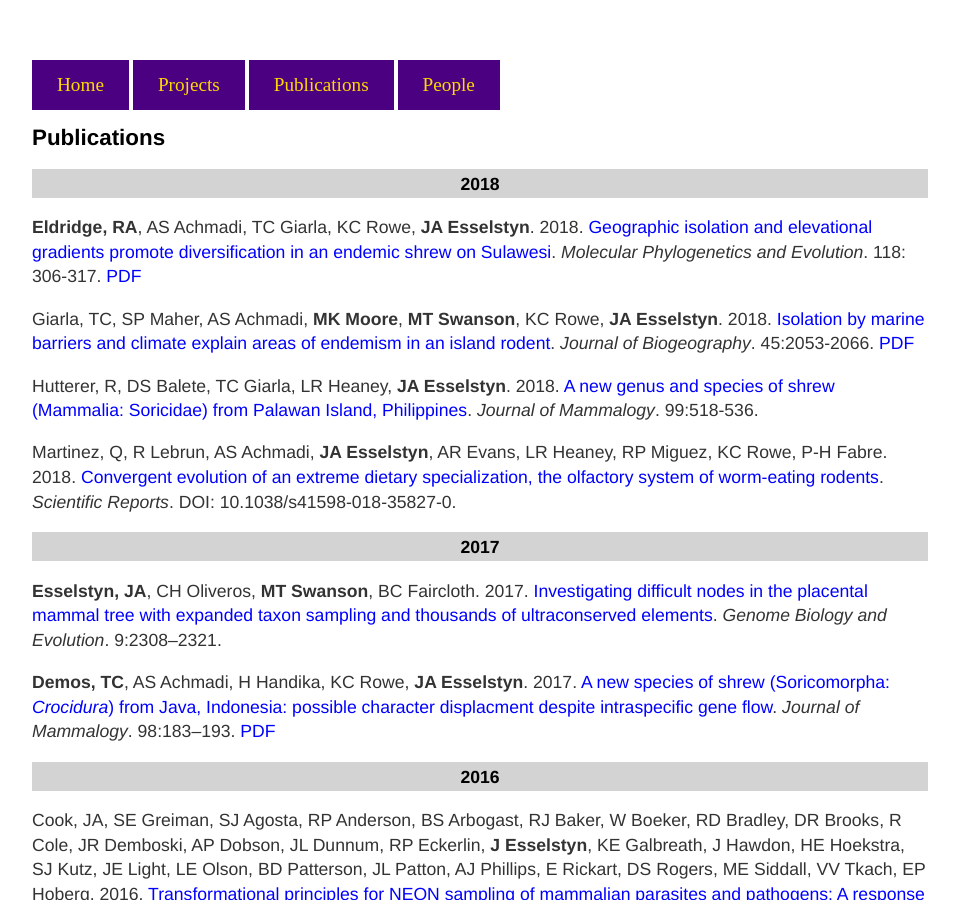
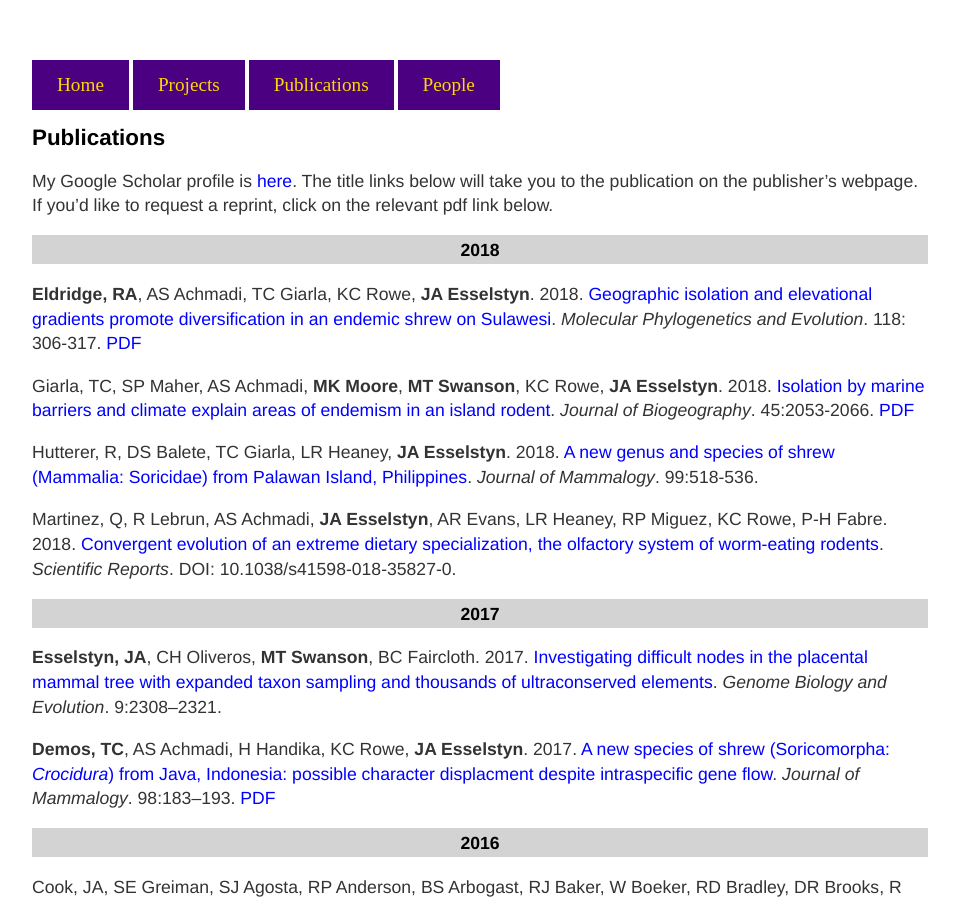
Before and after one commit to esselstyn/esselstyn.github.io, a Jekyll site: the page built from publications.md, in a window 1280 px wide and 900 px high. Shown: the whole window, without its empty margins (160-1119 px from the left). Built offline with Jekyll 4.4.1, drawn with Linux system fonts in a browser that asks for light colours; some of the changed lines change nothing that is shown; some of the changed text lies outside the part shown.

Commit message:
updated links

```diff
--- a/publications.md
+++ b/publications.md
@@ -4,6 +4,7 @@
 ---
 
 # Publications
+My Google Scholar profile is [here](https://scholar.google.com/citations?user=8p7eEcAAAAAJ&hl=en). The title links below will take you to the publication on the publisher's webpage. If you'd like to request a reprint, click on the relevant pdf link below.
 
 ### 2018
 **Eldridge, RA**, AS Achmadi, TC Giarla, KC Rowe, **JA Esselstyn**. 2018. [Geographic isolation and elevational gradients promote diversification in an endemic shrew on Sulawesi](https://dx.doi.org/10.1016/j.ympev.2017.09.018). _Molecular Phylogenetics and Evolution_. 118: 306-317. [PDF](publications/2018/Eldridge-2018.pdf)
@@ -78,46 +79,46 @@
 ### 2011
 **Esselstyn JA**, SP Maher, RM Brown. 2011. [Species interactions during diversification and community assembly in an island radiation of shrews](https://dx.doi.org/10.1371/journal.pone.0021885). *PLoS ONE*. e21885.
 
-Wiles, GJ, TJ O'Shea, DJ Worthington, **JA Esselstyn**, EW Valdez. 2011. [Status and natural history of the last knwon population of *Emballonura semicaudata rotensis*](https://dx.doi.org/10.3161/150811011X624785). *Acta Chiropterologica*. 13:299-309.
+Wiles, GJ, TJ O'Shea, DJ Worthington, **JA Esselstyn**, EW Valdez. 2011. [Status and natural history of the last knwon population of *Emballonura semicaudata rotensis*](https://dx.doi.org/10.3161/150811011X624785). *Acta Chiropterologica*. 13:299-309. [PDF](publications/2011/Wiles-2011.pdf)
 
 ### 2010
-Brown, RM, CW Linkem, CD Siler, J Sukumaran, **JA Esselstyn**, AC Diesmos, D Iskandar, D Bickford, BJ Evans, JA McGuire, J supriatna, N Andayani. 2010. [Phylogeography and historical demography of *Polypedates leucomystax* in the islands of Indonesia and the Philippines: evidence for recent human-mediated range expansion?](https://dx.doi.org/10.1016/j.ympev.2010.06.015). *Molecular Phylogenetics and Evolution*. 57:598-619.
+Brown, RM, CW Linkem, CD Siler, J Sukumaran, **JA Esselstyn**, AC Diesmos, D Iskandar, D Bickford, BJ Evans, JA McGuire, J supriatna, N Andayani. 2010. [Phylogeography and historical demography of *Polypedates leucomystax* in the islands of Indonesia and the Philippines: evidence for recent human-mediated range expansion?](https://dx.doi.org/10.1016/j.ympev.2010.06.015). *Molecular Phylogenetics and Evolution*. 57:598-619. [PDF](publications/2010/Brown-2010.pdf)
 
 **Esselstyn, JA**. 2010. At long last, an authoritative guide to the mammals of Indochina. *Journal of Mammalian Evolution*. 17:215-216.
 
-**Esselstyn, JA**, SM Goodman. 2010. [New species of shrew (Soricidae: *Crocidura*) from Sibuyan Island, Philippines](https://dx.doi.org/10.1644/10-MAMM-A-002.1). *Journal of Mammalogy*. 91:1467-1472.
+**Esselstyn, JA**, SM Goodman. 2010. [New species of shrew (Soricidae: *Crocidura*) from Sibuyan Island, Philippines](https://dx.doi.org/10.1644/10-MAMM-A-002.1). *Journal of Mammalogy*. 91:1467-1472. [PDF](publications/2010/Esselstyn-2010b.pdf)
 
-**Esselstyn JA**, CH Oliveros. 2010. [Colonization of the Philippines from Taiwan: a multi-locus test of the biogeographic and phylogenetic relationships of isolated populations of shrews](https://dx.doi.org/10.1111/j.1365-2699.2010.02295.x). *Journal of Biogeography*. 37:1504-1514.
+**Esselstyn JA**, CH Oliveros. 2010. [Colonization of the Philippines from Taiwan: a multi-locus test of the biogeographic and phylogenetic relationships of isolated populations of shrews](https://dx.doi.org/10.1111/j.1365-2699.2010.02295.x). *Journal of Biogeography*. 37:1504-1514. [PDF](publications/2010/Esselstyn-2010a.pdf)
 
-**Esselstyn JA**, CH Oliveros, RG Moyle, AT Peterson, JA McGuire, RM Brown. 2010. [Integrating phylogenetic and taxonomic evidence illuminates complex biogeographic patterns along Huxley's modification of Wallace's Line](https://dx.doi.org/10.1111/j.1365-2699.2010.02378.x). *Journal of Biogeography*. 37:2054-2066.
+**Esselstyn JA**, CH Oliveros, RG Moyle, AT Peterson, JA McGuire, RM Brown. 2010. [Integrating phylogenetic and taxonomic evidence illuminates complex biogeographic patterns along Huxley's modification of Wallace's Line](https://dx.doi.org/10.1111/j.1365-2699.2010.02378.x). *Journal of Biogeography*. 37:2054-2066. [PDF](publications/2010/Esselstyn-2010c.pdf)
 
 Heaney, LR, ML Dollar, DS Balete, **JA Esselstyn**, EA Rickart, JL Sedlock. 2010. [Synopsis of Philippine mammals](http://www.fieldmuseum.org/philippine_mammals/).
 
-Patou, ML, A Wilting, P Gaubert, **JA Esselstyn** C Cruad, AP Jennings, J Fickel, G Veron. 2010. [Evolutionary history of the *Paradoxurus* palm civets -- a new model for Asian biogeography](https://dx.doi.org/10.1111/j.1365-2699.2010.02364.x). *Journal of Biogeography*. 37:2077-2097.
+Patou, ML, A Wilting, P Gaubert, **JA Esselstyn** C Cruad, AP Jennings, J Fickel, G Veron. 2010. [Evolutionary history of the *Paradoxurus* palm civets -- a new model for Asian biogeography](https://dx.doi.org/10.1111/j.1365-2699.2010.02364.x). *Journal of Biogeography*. 37:2077-2097. [PDF](publications/2010/Patou-2010.pdf)
 
-Siler, CD, JR Oaks, **JA Esselstyn**, AC Diesmos, RM Brown. 2010. [Phylogeny and biogeography of Philippine bent-toed geckos (Gekkonidae: *Cyrtodactylus*) contradict a prevailing model of Pleistocene diversification](https://dx.doi.org/10.1016/j.ympev.2010.01.027). *Molecular Phylogenetics and Evolution*. 55:699-710.
+Siler, CD, JR Oaks, **JA Esselstyn**, AC Diesmos, RM Brown. 2010. [Phylogeny and biogeography of Philippine bent-toed geckos (Gekkonidae: *Cyrtodactylus*) contradict a prevailing model of Pleistocene diversification](https://dx.doi.org/10.1016/j.ympev.2010.01.027). *Molecular Phylogenetics and Evolution*. 55:699-710. [PDF](publications/2010/Siler-2010.pdf)
 
-Stanley, WT, **JA Esselstyn**. 2010. [Biogeography and diversity among montane populations of mouse shrew (Soricidae: *Myosorex*) in Tanzania](https://dx.doi.org/10.1111/j.1095-8312.2010.01448.x). *Biological Journal of the Linnean Society*. 100:669-680.
+Stanley, WT, **JA Esselstyn**. 2010. [Biogeography and diversity among montane populations of mouse shrew (Soricidae: *Myosorex*) in Tanzania](https://dx.doi.org/10.1111/j.1095-8312.2010.01448.x). *Biological Journal of the Linnean Society*. 100:669-680. [PDF](publications/2010/Stanley-2010.pdf)
 
 ### 2009
-**Esselstyn, JA**, RM Brown. 2009. [The role of repeated sea-level fluctuations in the generation of shrew (Soricidae: *Crocidura*) diversity in the Philippine Archipelago](https://dx.doi.org/10.1016/j.ympev.2009.05.034). *Molecular Phylogenetics and Evolution*. 53:171-181.
+**Esselstyn, JA**, RM Brown. 2009. [The role of repeated sea-level fluctuations in the generation of shrew (Soricidae: *Crocidura*) diversity in the Philippine Archipelago](https://dx.doi.org/10.1016/j.ympev.2009.05.034). *Molecular Phylogenetics and Evolution*. 53:171-181. [PDF](publications/2009/Esselstyn-2009b.pdf)
 
-**Esselstyn, JA**, RM Timm, RM Brown. 2009. [Do geological or climatic processes drive speciation in dynamic archipelagos? The tempo and mode of diversification in Southeast Asian shrews](https://dx.doi.org/10.1111/j.1558-5646.2009.00743.x). *Evolution*. 63:2595-2610.
+**Esselstyn, JA**, RM Timm, RM Brown. 2009. [Do geological or climatic processes drive speciation in dynamic archipelagos? The tempo and mode of diversification in Southeast Asian shrews](https://dx.doi.org/10.1111/j.1558-5646.2009.00743.x). *Evolution*. 63:2595-2610. [PDF](publications/2009/Esselstyn-2009a.pdf)
 
 ### 2008
-Amar, A, F Amidon, B Arroyo, **JA Esselstyn**, AP Marshall. 2008. [Population trends of the forest bird community on the Pacific island of Rota, Mariana Islands](https://dx.doi.org/10.1525/cond.2008.8560). *Condor*. 110:421-427.
+Amar, A, F Amidon, B Arroyo, **JA Esselstyn**, AP Marshall. 2008. [Population trends of the forest bird community on the Pacific island of Rota, Mariana Islands](https://dx.doi.org/10.1525/cond.2008.8560). *Condor*. 110:421-427. [PDF](publications/2008/Amar-2008.pdf)
 
-**Esselstyn, JA**, HJD Garcia, MG Saulog, LR Heaney. 2008. [A new species of *Desmalopex* (Pteropodidae) from the Philippines, with a phylogenetic analysis of the Pteropodini](https://dx.doi.org/10.1644/07-MAMM-A-285.1). *Journal of Mammalogy*. 89:815-825.
+**Esselstyn, JA**, HJD Garcia, MG Saulog, LR Heaney. 2008. [A new species of *Desmalopex* (Pteropodidae) from the Philippines, with a phylogenetic analysis of the Pteropodini](https://dx.doi.org/10.1644/07-MAMM-A-285.1). *Journal of Mammalogy*. 89:815-825. [PDF](publications/2008/Esselstyn-2008.pdf)
 
 ### 2007 and earlier
-**Esselstyn, JA**. 2007. [A new species of stripe-faced fruit bat (Chiroptera: Pteropodidae: *Styloctenium*) from the Philippines](https://dx.doi.org/10.1644/06-MAMM-A-294R.1). *Journal of Mammalogy*. 88:951-958.
+**Esselstyn, JA**. 2007. [A new species of stripe-faced fruit bat (Chiroptera: Pteropodidae: *Styloctenium*) from the Philippines](https://dx.doi.org/10.1644/06-MAMM-A-294R.1). *Journal of Mammalogy*. 88:951-958. [PDF](publications/2007/Esselstyn-2007a.pdf)
 
-**Esselstyn, JA**. 2007. [Should universal guidelines be applied to taxonomic research?](https://dx.doi.org/10.1111/j.1095-8312.2007.00776.x). *Biological Journal of the Linnean Society*. 90:761-764.
+**Esselstyn, JA**. 2007. [Should universal guidelines be applied to taxonomic research?](https://dx.doi.org/10.1111/j.1095-8312.2007.00776.x). *Biological Journal of the Linnean Society*. 90:761-764. [PDF](publications/2007/Esselstyn-2007b.pdf)
 
-**Esselstyn, JA**, A Amar, D Janeke. 2006. [Impact of post-typhoon hunting on Mariana fruit bats (*Pteropus mariannus*)](https://dx.doi.org/10.1353/psc.2006.0027). *Pacific Science*. 60:531-539.
+**Esselstyn, JA**, A Amar, D Janeke. 2006. [Impact of post-typhoon hunting on Mariana fruit bats (*Pteropus mariannus*)](https://dx.doi.org/10.1353/psc.2006.0027). *Pacific Science*. 60:531-539. [PDF](publications/2007/Esselstyn-2006.pdf)
 
-**Esselstyn, JA**, P Widmann, LR Heaney. 2004. The mammals of Palawan Island, Philippines. *Proceedings of the Biological Society of Washington*. 117:271-302.
+**Esselstyn, JA**, P Widmann, LR Heaney. 2004. The mammals of Palawan Island, Philippines. *Proceedings of the Biological Society of Washington*. 117:271-302. [PDF](publications/2007/Esselstyn-2004a.pdf)
 
-**Esselstyn, JA**, GJ Wiles, A Amar. 2004. [Habitat use of the Pacific sheath-tailed bat (*Emballonura semicaudata*) on Aguiguan, Mariana Islands](https://dx.doi.org/10.3161/001.006.0208). *Acta Chiropterological*. 6:303-308.
+**Esselstyn, JA**, GJ Wiles, A Amar. 2004. [Habitat use of the Pacific sheath-tailed bat (*Emballonura semicaudata*) on Aguiguan, Mariana Islands](https://dx.doi.org/10.3161/001.006.0208). *Acta Chiropterological*. 6:303-308. [PDF](publications/2007/Esselstyn-2004b.pdf)
 
-**Esselstyn, JA**, RC Wildman. 1997. [Observations of *Juga* in the diet of larval Pacific giant salamanders (*Dicamptodon tenebrosus*)](https://dx.doi.org/10.2307/3536849). *Northwestern Naturalist*. 78:70-73.
+**Esselstyn, JA**, RC Wildman. 1997. [Observations of *Juga* in the diet of larval Pacific giant salamanders (*Dicamptodon tenebrosus*)](https://dx.doi.org/10.2307/3536849). *Northwestern Naturalist*. 78:70-73. [PDF](publications/2007/Esselstyn-1997.pdf)
```
Also changed, not shown: 1 other file.
